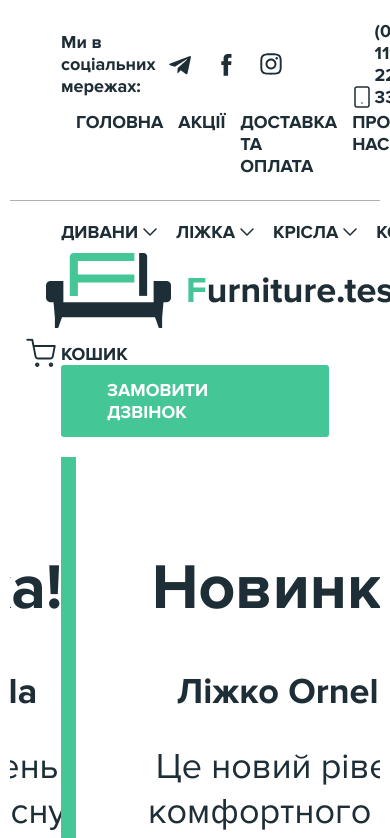
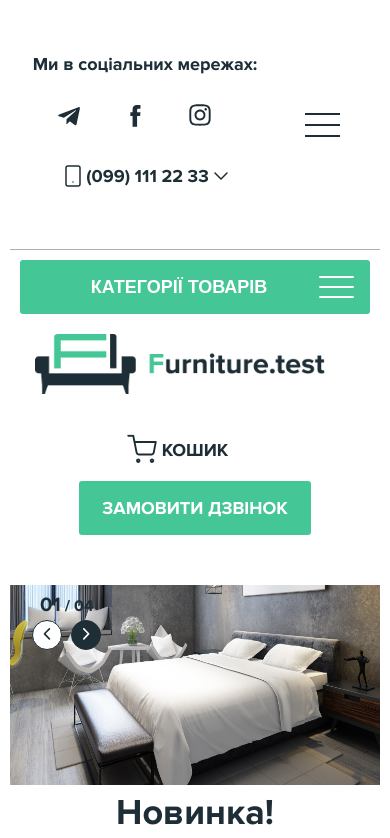
Before and after one commit to voldergit/Furniture, a plain HTML site: page index.html in a window 390 px wide. Shown: the top 838 px of the page. Drawn offline with nearby package versions, Linux system fonts and the light colour scheme.

Commit message:
adaptive hero

```diff
--- a/css/style.css
+++ b/css/style.css
@@ -109,6 +109,9 @@ body {
 .header__list {
   display: flex;
 }
+.header__list-btn {
+  display: none;
+}
 .header__list-item {
   margin-left: 15px;
 }
@@ -129,6 +132,9 @@ body {
   align-items: center;
   text-transform: uppercase;
 }
+.header__menu-btn {
+  display: none;
+}
 .header__menu {
   display: flex;
 }
@@ -147,6 +153,10 @@ body {
   transform: translateX(-50%);
   left: 50%;
   position: absolute;
+}
+.logo__img {
+  padding-left: 20px;
+  width: 100%;
 }
 .header__basket {
   position: relative;
@@ -167,9 +177,16 @@ body {
   color: #ffffff;
   text-transform: uppercase;
   font-weight: 700;
+  border: 2px solid transparent;
+  transition: all 0.5s;
+}
+.btn:hover {
+  background: transparent;
+  color: #44c697;
+  border: 2px solid #44c697;
 }
 .hero {
-  min-height: 785px;
+  height: 785px;
   margin-bottom: 100px;
 }
 .hero__item {
@@ -177,7 +194,7 @@ body {
   background-repeat: no-repeat;
   background-position: center;
   background-size: cover;
-  min-height: 785px;
+  height: 785px;
 }
 .hero__content {
   margin-left: 51px;
@@ -676,7 +693,7 @@ body {
     transform: none;
     left: -25px;
     position: relative;
-    margin: 10px;
+    margin: 20px;
     display: block;
   }
   .header__basket {
@@ -699,85 +716,311 @@ body {
     justify-content: space-around;
     padding: 20px 51px;
   }
+  .hero {
+    height: auto;
   }
+  .hero__item {
+    height: 538px;
+    background-position: top;
+    background-size: 100% 538px;
+  }
+  .hero__content {
+    background-color: #ffffff70;
+    padding: 30px 10px;
+    width: 320px;
+    height: auto;
+  }
+  .hero__title {
+    margin-bottom: 30px;
+    font-size: 48px;
+    line-height: 48px;
+  }
+  .hero__subtitle {
+    font-size: 28px;
+    line-height: 28px;
+    margin-bottom: 20px;
+  }
+  .hero__text {
+    font-size: 28px;
+    line-height: 28px;
+    margin-bottom: 20px;
+  }
+  .counter {
+    font-size: 20px;
+    line-height: 20px;
+    top: 290px;
+    left: 173px;
+  }
+  .counter .current {
+    font-size: 28px;
+    line-height: 28px;
+  }
+  .hero .slick-prev {
+    bottom: 0;
+    top: 325px;
+    left: 174px;
+    z-index: 3;
+  }
+  .hero .slick-next {
+    top: 325px;
+    bottom: 0;
+    left: 211px;
+  }
+}
+
+@media (max-width: 1000px) {
+  .hero__item {
+    height: 400px;
+    background-position: top;
+    background-size: 100% 400px;
+  }
+  .hero__content {
+    padding: 10px;
+    width: 260px;
+    height: 270px;
+  }
+  .hero__title {
+    margin-bottom: 10px;
+    font-size: 36px;
+    line-height: 36px;
+  }
+  .hero__subtitle {
+    font-size: 20px;
+    line-height: 20px;
+    margin-bottom: 10px;
+  }
+  .hero__text {
+    font-size: 20px;
+    line-height: 20px;
+    margin-bottom: 10px;
+  }
+  .counter {
+    font-size: 16px;
+    line-height: 16px;
+    top: 200px;
+    left: 152px;
+  }
+  .counter .current {
+    font-size: 20px;
+    line-height: 20px;
+  }
+  .hero .slick-prev {
+    top: 225px;
+    left: 148px;
+  }
+  .hero .slick-next {
+    top: 225px;
+
+    left: 187px;
+  }
+}
+@media (max-width: 720px) {
   .header__social {
-  display: flex;
-  align-items: center;
-}
-.header__social-text {
-  margin-right: 5px;
-}
-.header__social-menu {
-  display: flex;
-  align-items: center;
-}
-.header__social-item {
-  height: 40px;
-  margin-right: 5px;
+    flex-direction: column;
+    text-align: center;
   }
   .header__tel {
-  margin-left: 79px;
-  margin-right: 5px;
+    margin: 10px 0;
+  }
+  .header__list-btn {
+    display: block;
+    margin: 20px;
+    width: 35px;
+    height: 24px;
+    border: none;
+    cursor: pointer;
+    background-color: transparent;
+    border-top: 2px solid #1e2e36;
+    border-bottom: 2px solid #1e2e36;
     position: relative;
   }
-.header__tel::before {
-  content: url(../images/smartphone1.svg);
-  width: 24px;
-  height: 24px;
+  .header__list-btn::before {
+    content: "";
     position: absolute;
-  left: -25px;
-  bottom: -1px;
-}
-.header__tel::after {
-  content: url(../images/chevron.svg);
-  width: 24px;
-  height: 24px;
-  position: absolute;
-  top: -1px;
+    width: 35px;
+    height: 2px;
+    background-color: #1e2e36;
+    left: 0;
+    top: 9px;
   }
   .header__list {
-  display: flex;
+    display: none;
+  }
+  .header__list-active {
+    display: block;
+    width: 100%;
+    background-color: #ffffff;
+    text-align: center;
+    padding: 20px 0;
+    transition: all 0.5s;
   }
   .header__list-item {
-  margin-left: 15px;
+    margin-left: 0;
+    height: 50px;
   }
-.header__list-link {
-  text-transform: uppercase;
-  border-top: 3px solid transparent;
-  border-bottom: 3px solid transparent;
-}
-.header__list-link:hover {
-  text-transform: uppercase;
-  border-bottom: 3px solid #44c697;
-}
-.header__menu {
-  display: flex;
-}
-.header__menu-item {
-  position: relative;
-  margin-right: 38px;
-}
-.header__menu-item::after {
-  content: url(../images/chevron.svg);
-  width: 24px;
-  height: 24px;
-  position: absolute;
-  top: -1px;
-}
-
-.header__basket::before {
-  content: url(../images/shopping-cart1.svg);
-  width: 30px;
-  height: 30px;
-  position: absolute;
-  left: -35px;
-  bottom: -3px;
-}
-.btn {
-  padding: 14px 46px;
+  .header__menu-btn {
+    display: block;
+    padding: 14px 81px 14px 46px;
     background: #44c697;
     border-radius: 3px;
+    font-size: 18px;
+    line-height: 22px;
     color: #ffffff;
     text-transform: uppercase;
     font-weight: 700;
+    border: 2px solid transparent;
+    transition: all 0.5s;
+    position: relative;
   }
+
+  .header__menu-btn::after {
+    content: "";
+    position: absolute;
+    width: 35px;
+    height: 2px;
+    border-radius: 1px;
+    background-color: #ffffff;
+    top: 14px;
+    right: 14px;
+    box-shadow: 0 10px 0 0 #ffffff, 0 20px 0 0 #ffffff;
+  }
+  .header__menu {
+    display: none;
+  }
+  .header__menu-item {
+    margin-right: 0;
+    height: 50px;
+  }
+  .header__menu-active {
+    display: block;
+    width: 100%;
+    background-color: #ffffff;
+    text-align: center;
+    padding: 20px 0;
+    transition: all 0.5s;
+  }
+  .hero {
+    margin-bottom: 50px;
+  }
+  .hero__item {
+    height: 300px;
+    background-position: top;
+    background-size: 100% 300px;
+  }
+  .hero__title {
+    margin-bottom: 10px;
+    font-size: 36px;
+    line-height: 36px;
+  }
+  .hero__subtitle {
+    font-size: 20px;
+    line-height: 20px;
+    margin-bottom: 10px;
+  }
+  .hero__text {
+    font-size: 20px;
+    line-height: 20px;
+    margin-bottom: 10px;
+  }
+  .counter {
+    font-size: 16px;
+    line-height: 16px;
+    top: 200px;
+    left: 152px;
+  }
+  .counter .current {
+    font-size: 20px;
+    line-height: 20px;
+  }
+  .hero .slick-prev {
+    top: 225px;
+    left: 148px;
+  }
+  .hero .slick-next {
+    top: 225px;
+    left: 187px;
+  }
+}
+@media (max-width: 600px) {
+  .hero__item {
+    height: 475px;
+    background-position: top;
+    background-size: 100% 300px;
+  }
+  .hero__content {
+    width: 100%;
+    transform: translateY(300px);
+    padding-top: 20px;
+    border: none;
+    margin: 0 auto;
+  }
+  .counter {
+    top: 10px;
+    left: 60px;
+  }
+  .hero .slick-prev {
+    top: 35px;
+    left: 52px;
+  }
+  .hero .slick-next {
+    top: 35px;
+    left: 91px;
+  }
+}
+
+@media (max-width: 490px) {
+  .header__top {
+    min-height: 250px;
+    padding: 10px;
+  }
+  .header__social-menu {
+    margin: 20px;
+  }
+  .header__bottom {
+    padding: 10px;
+    margin-bottom: 40px;
+  }
+  .header__order {
+    display: flex;
+    flex-direction: column;
+    align-items: center;
+  }
+  .header__basket {
+    margin: 20px;
+  }
+  .hero__item {
+    height: 390px;
+    background-position: top;
+    background-size: 100% 200px;
+  }
+  .hero__content {
+    width: 100%;
+    transform: translateY(200px);
+    padding-top: 10px;
+    border: none;
+    margin: 0 auto;
+  }
+  .counter {
+    top: 10px;
+    left: 30px;
+  }
+  .hero .slick-prev {
+    top: 35px;
+    left: 22px;
+  }
+  .hero .slick-next {
+    top: 35px;
+    left: 61px;
+  }
+}
+@media (max-width: 400px) {
+  .header__menu-btn {
+    width: 100%;
+    padding: 14px 48px 14px 16px;
+  }
+  .btn {
+    display: inline-block;
+    width: 100%;
+    padding: 14px 21px 14px 21px;
+  }
+}
--- a/index.html
+++ b/index.html
@@ -28,7 +28,7 @@
             </div>
             <a class="header__tel" href="tel:380991112233">(099) 111 22 33</a>
           </div>
-
+          <button class="header__list-btn"></button>
           <ul class="header__list">
             <li class="header__list-item">
               <a href="#" class="header__list-link">Головна</a>
@@ -48,6 +48,7 @@
           </ul>
         </div>
         <div class="header__bottom">
+          <button class="header__menu-btn">Категорії товарів</button>
           <ul class="header__menu">
             <li class="header__menu-item">
               <a href="#" class="header__menu-link">Дивани</a>
@@ -913,6 +914,7 @@
         </div>
       </div>
     </footer>
+    -->
     <script src="https://ajax.googleapis.com/ajax/libs/jquery/3.6.0/jquery.min.js"></script>
     <script src="js/slick.min.js"></script>
     <script src="js/main.js"></script>
--- a/js/main.js
+++ b/js/main.js
@@ -31,21 +31,15 @@ $(function () {
     prevArrow:
       '<button type="button" class="slick-arrow slick-prev"><img src="images/arrow-left2.svg" alt="prev arrow"></button>',
   });
+  $(".header__list-btn").click(function () {
+    $(".header__list").toggleClass("header__list-active");
+  });
+  $(".header__menu-btn").click(function () {
+    $(".header__menu").toggleClass("header__menu-active");
+  });
 });
 
-/* $(function () {
-  $(".hero__inner").on(`init reInit`, function (event, slick) {
-    $(".counter").text(1 + " / " + slick.slideCount);
-  });
-  $(".hero__inner").on(
-    `afterChange`,
-    function (event, slick, currentSlide, nextSlide) {
-      $(".counter").text(currentSlide + 1 + " / " + slick.slideCount);
-    }
-  );
-
-  $(".hero__inner").slick({
-    slidesToShow: 1,
-    dots: false,
-  });
-}); */
+/* document.querySelector(".header__list-btn").onclick = () => {
+  document.querySelector(".header__list")
+    .classList.toggle("header__list-active");
+}; */
```
Lines whose indentation alone changed are shown as unchanged.
